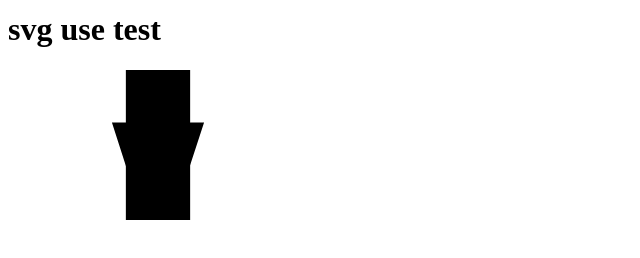
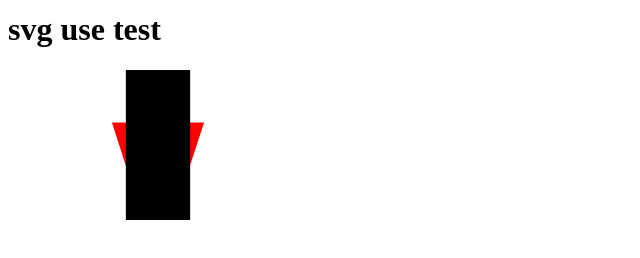
Before and after one commit to dadadadev/playground_2, a plain HTML site: page docs/index.html in a window 1280 px wide. Shown: the part 244-502 px from the top of the page, 0-640 px from the left. Drawn offline with Linux system fonts and the light colour scheme.

Commit message:
svg commit

```diff
--- a/docs/index.html
+++ b/docs/index.html
@@ -163,8 +163,6 @@
   		C32.9,3.9,30.3,1.2,27,1.2z"/>
   	</symbol>
   </svg>
-    </symbol>
-  </svg>
   <h1>svg use test</h1>
   <svg>
     <use xlink:href="#_octocat"></use>
@@ -191,7 +189,7 @@
     <use xlink:href="#_t"></use>
     <use xlink:href="#_u"></use>
     <use xlink:href="#_v"></use>
-    <use xlink:href="#_w"></use>
+    <use xlink:href="#_w" fill="red"></use>
     <use xlink:href="#_x"></use>
     <use xlink:href="#_y"></use>
     <use xlink:href="#_z"></use>
```
